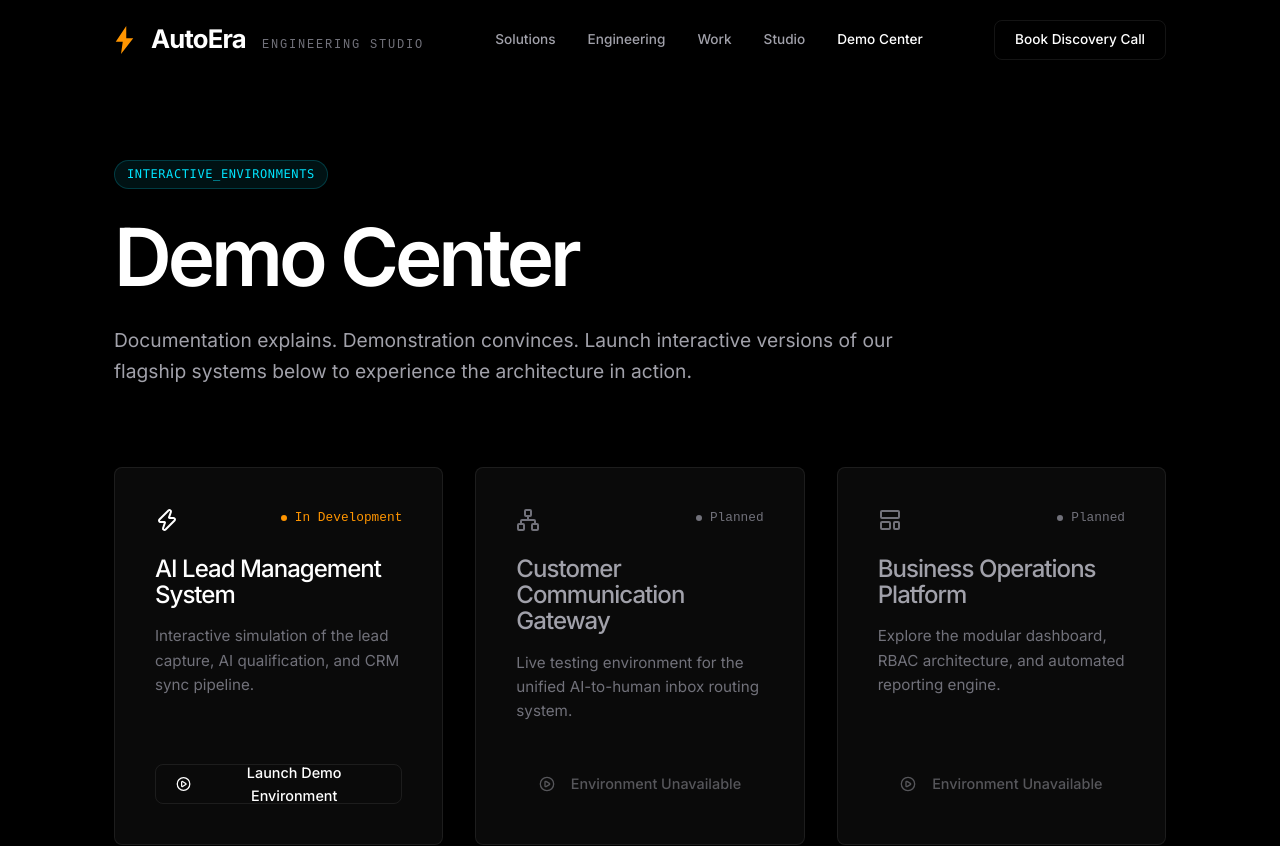
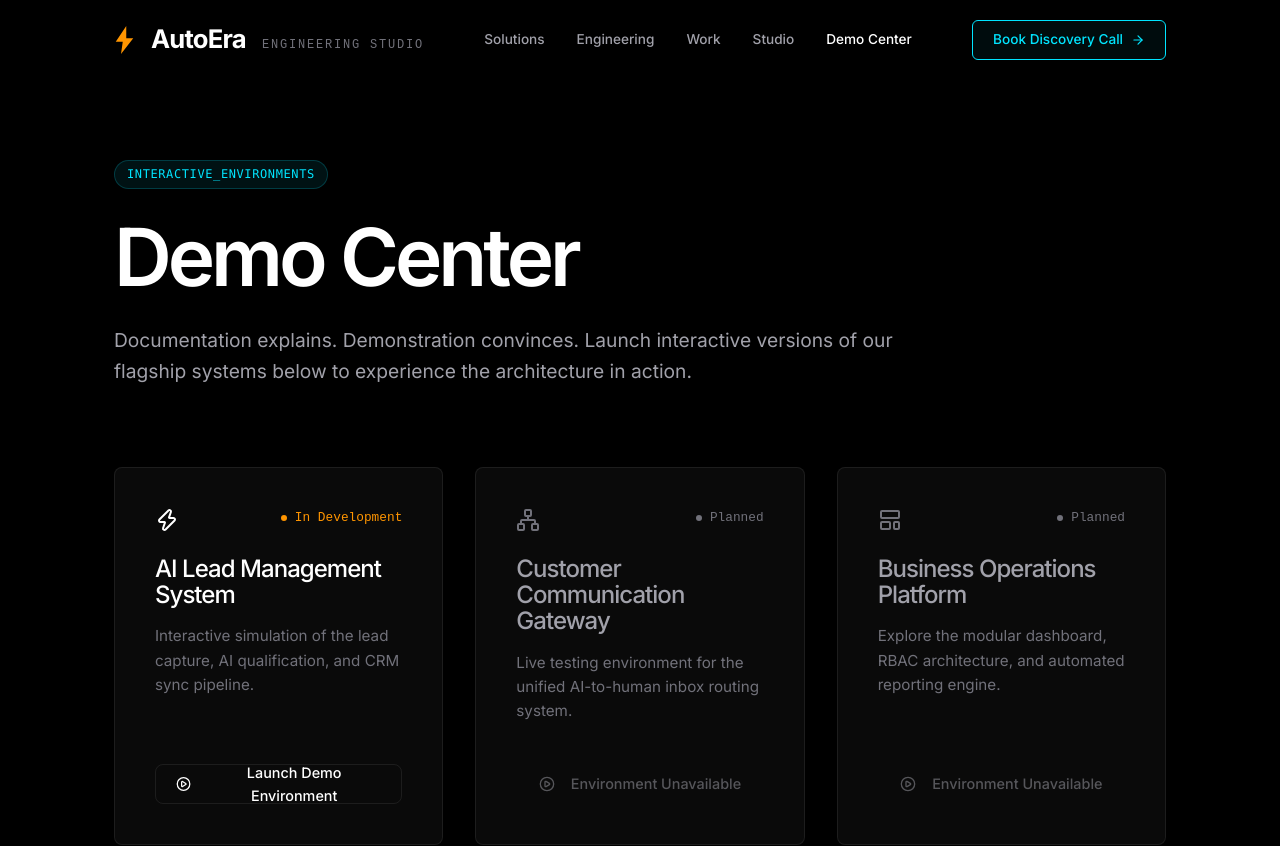
Before and after one commit to ayaanshahbaz-dev/autooera1, a React (Vite) app: page /demo in a window 1280 px wide. Shown: the top 846 px of the page. Built offline with nearby package versions, Linux system fonts and the light colour scheme.

Commit message:
feat: redesign nav CTA to cyan outline with arrow

```diff
--- a/src/components/Navigation.jsx
+++ b/src/components/Navigation.jsx
@@ -1,6 +1,6 @@
 import { useState, useEffect } from 'react';
 import { NavLink, Link, useLocation } from 'react-router-dom';
-import { Menu, X } from 'lucide-react';
+import { Menu, X, ArrowRight } from 'lucide-react';
 
 export default function Navigation() {
   const [scrolled, setScrolled] = useState(false);
@@ -55,8 +55,8 @@ export default function Navigation() {
             <Link to="/contact" className="btn btn-primary" style={{ display: 'none' }}>
               Contact
             </Link>
-            <Link to="/contact" className="btn btn-outline" style={{ fontSize: '0.85rem' }}>
-              Book Discovery Call
+            <Link to="/contact" className="nav-cta-btn">
+              Book Discovery Call <ArrowRight size={14} />
             </Link>
 
             <button
--- a/src/index.css
+++ b/src/index.css
@@ -322,6 +322,31 @@
     color: var(--text-main);
   }
 
+  .nav-cta-btn {
+    border: 1px solid var(--accent);
+    color: var(--accent);
+    background: rgba(0, 229, 255, 0.05);
+    transition: all 0.3s ease;
+    display: flex;
+    align-items: center;
+    gap: 8px;
+    padding: 0 20px;
+    height: 40px;
+    border-radius: 6px;
+    font-size: 0.85rem;
+    font-weight: 500;
+  }
+  .nav-cta-btn:hover {
+    background: rgba(0, 229, 255, 0.15);
+    box-shadow: 0 0 15px rgba(0, 229, 255, 0.2);
+  }
+  .nav-cta-btn svg {
+    transition: transform 0.3s ease;
+  }
+  .nav-cta-btn:hover svg {
+    transform: translateX(4px);
+  }
+
   /* ============================================================
      NAVIGATION
      ============================================================ */
```
